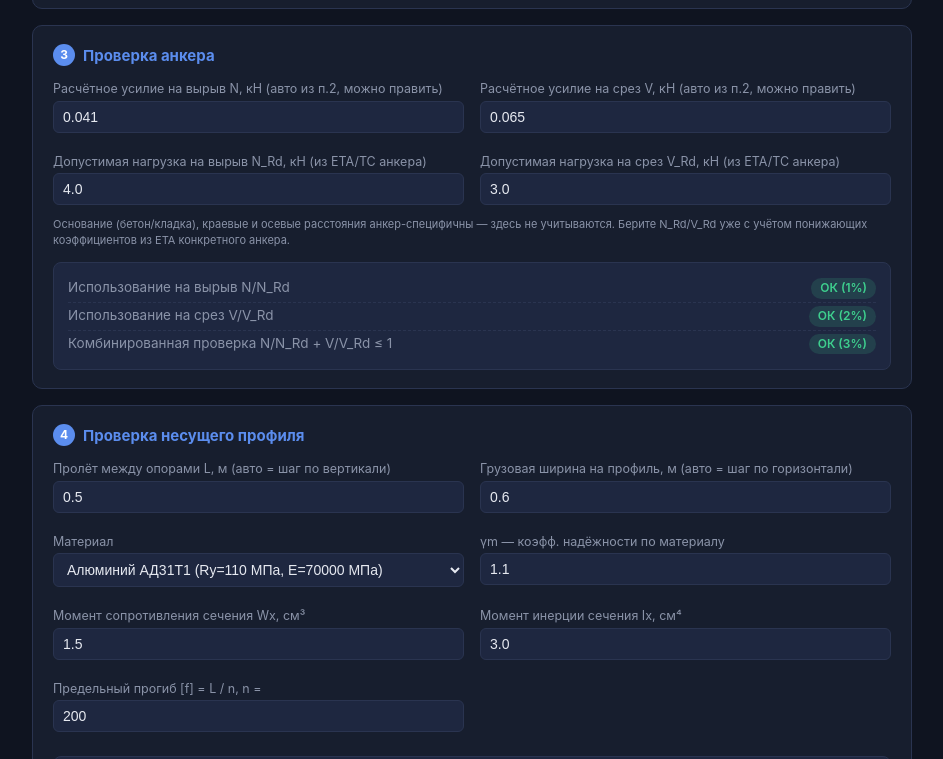
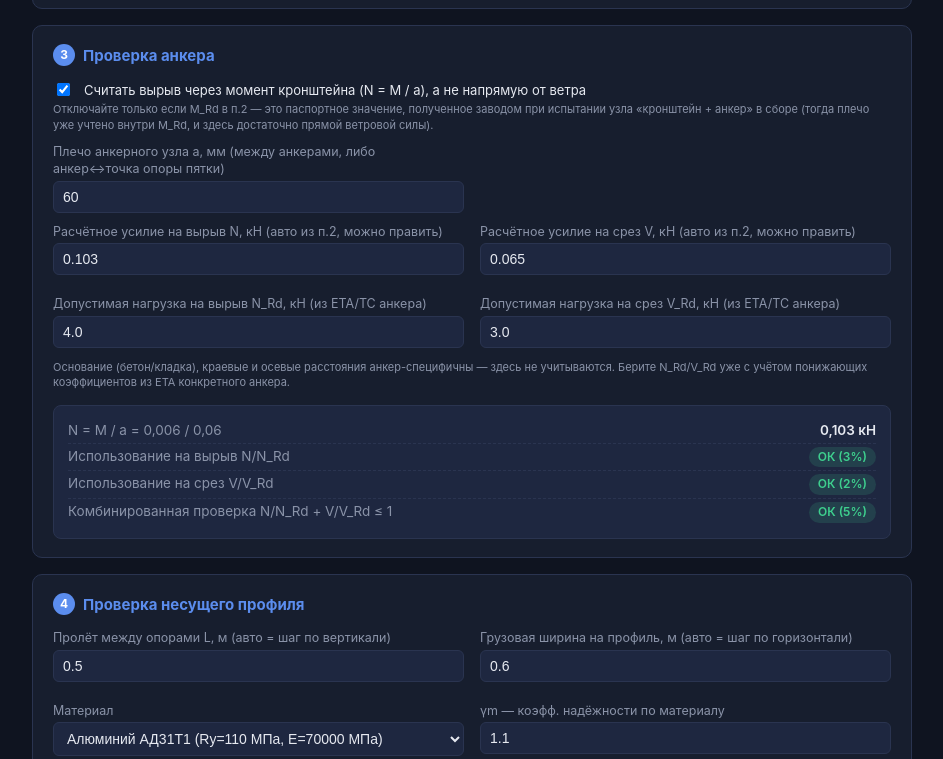
Before and after one commit to vavitov-spec/nvf-calc, a plain HTML site: page index.html in a window 1280 px wide. Shown: the part 1241-2000 px from the top of the page, without its empty margins (168-1111 px from the left). Drawn offline with Linux system fonts and the light colour scheme.

Commit message:
Анкер: усилие на вырыв через момент кронштейна N=M/a вместо прямой ветровой силы (с переключателем на старый режим)

```diff
--- a/index.html
+++ b/index.html
@@ -233,6 +233,18 @@
   <!-- 3. АНКЕР -->
   <div class="card">
     <h2><span class="n">3</span>Проверка анкера</h2>
+    <div class="field" style="margin-bottom:10px;">
+      <label style="display:flex;align-items:center;gap:8px;color:var(--text);font-size:13px;">
+        <input type="checkbox" id="anchorUseMoment" style="width:auto;" checked> Считать вырыв через момент кронштейна (N = M / a), а не напрямую от ветра
+      </label>
+      <div class="hint">Отключайте только если M_Rd в п.2 — это паспортное значение, полученное заводом при испытании узла «кронштейн + анкер» в сборе (тогда плечо уже учтено внутри M_Rd, и здесь достаточно прямой ветровой силы).</div>
+    </div>
+    <div class="grid" id="anchorLeverWrap">
+      <div class="field">
+        <label>Плечо анкерного узла a, мм (между анкерами, либо анкер↔точка опоры пятки)</label>
+        <input type="number" id="anchorLeverArm" value="60" step="5" min="5">
+      </div>
+    </div>
     <div class="grid">
       <div class="field">
         <label>Расчётное усилие на вырыв N, кН (авто из п.2, можно править)</label>
@@ -418,6 +430,9 @@ $('snowOn').addEventListener('change', ()=>{
 $('thermalMaterial').addEventListener('change', ()=>{
   $('alphaCustomWrap').style.display = $('thermalMaterial').value==='custom' ? '' : 'none';
 });
+$('anchorUseMoment').addEventListener('change', ()=>{
+  $('anchorLeverWrap').style.display = $('anchorUseMoment').checked ? '' : 'none';
+});
 
 let userTouchedAnchorN=false, userTouchedAnchorV=false, userTouchedSpan=false, userTouchedWidth=false, userTouchedThermalStep=false;
 $('anchorN').addEventListener('input', ()=>userTouchedAnchorN=true);
@@ -517,7 +532,10 @@ function calc(){
   `;
 
   // ---- 3. Анкер (авто-подстановка, если не трогали вручную) ----
-  if(!userTouchedAnchorN) $('anchorN').value = fmt(FwindDemand,3).replace(/\s/g,'').replace(',', '.');
+  const useMoment = $('anchorUseMoment').checked;
+  const leverArm_m = (parseFloat($('anchorLeverArm').value)||60)/1000;
+  const Nprying = useMoment ? Math.abs(M)/leverArm_m : FwindDemand;
+  if(!userTouchedAnchorN) $('anchorN').value = fmt(Nprying,3).replace(/\s/g,'').replace(',', '.');
   if(!userTouchedAnchorV) $('anchorV').value = fmt(Fv,3).replace(/\s/g,'').replace(',', '.');
   const N = parseFloat($('anchorN').value)||0;
   const V = parseFloat($('anchorV').value)||0;
@@ -527,6 +545,7 @@ function calc(){
   const interaction = ratioN + ratioV;
 
   $('anchorOut').innerHTML = `
+    ${useMoment ? `<div class="row"><span class="k">N = M / a = ${fmt(Math.abs(M),3)} / ${fmt(leverArm_m,3)}</span><span class="v">${fmt(Nprying,3)} кН</span></div>` : `<div class="row"><span class="k">N = прямая ветровая сила (без плеча)</span><span class="v">${fmt(Nprying,3)} кН</span></div>`}
     <div class="row"><span class="k">Использование на вырыв N/N_Rd</span><span class="v">${pill(ratioN)}</span></div>
     <div class="row"><span class="k">Использование на срез V/V_Rd</span><span class="v">${pill(ratioV)}</span></div>
     <div class="row"><span class="k">Комбинированная проверка N/N_Rd + V/V_Rd ≤ 1</span><span class="v">${pill(interaction)}</span></div>
```
